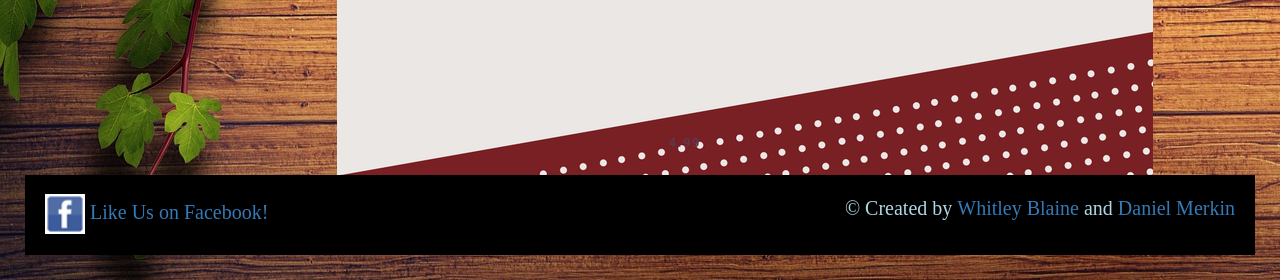
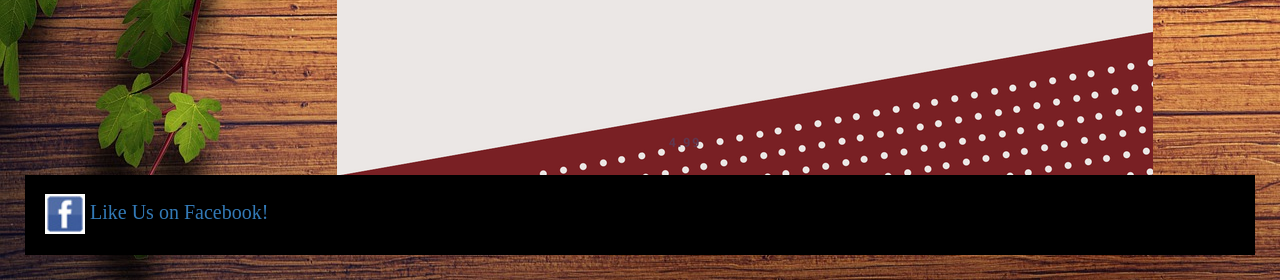
Before and after one commit to whitleyblaine/jerry_harveys, a PHP site: page /menu.html in a window 1280 px wide. Shown: the part 987-1267 px from the top of the page. Run offline with PHP 8.4, Linux system fonts and the light colour scheme; some libraries are stand-ins or nearby versions.

Commit message:
working on footer

```diff
--- a/assets/stylesheets/style.css
+++ b/assets/stylesheets/style.css
@@ -188,10 +188,6 @@ You also need to include this conditional style in the <head> of your HTML file
 */
 
 /************************/
-#c {
-  color: lightblue;
-  float: right;
-}
 
 #fbLogo img {
   float: left;
--- a/catering.html
+++ b/catering.html
@@ -86,7 +86,7 @@
     </div>
   </div>
   <div id="footer">
-    <a href="https://www.facebook.com/Jerry-Harveys-Deli-1718106888431904/"><img class="alignnone size-full wp-image-933 staysmall" id="fbLogo" alt="fb35" src="./assets/images/fbLogo.jpg" width="40" height="40"> Like Us on Facebook!</a><span id="c">&copy Created by <a href="https://www.github.com/whitleyblaine">Whitley Blaine</a> and <a href="https://www.github.com/dmerk2">Daniel Merkin</span>
+    <a href="https://www.facebook.com/Jerry-Harveys-Deli-1718106888431904/"><img class="alignnone size-full wp-image-933 staysmall" id="fbLogo" alt="fb35" src="./assets/images/fbLogo.jpg" width="40" height="40"> Like Us on Facebook!</a>
   </footer>
 
 
--- a/chanukah.html
+++ b/chanukah.html
@@ -84,8 +84,7 @@
     </div>
   </div>
   <div id="footer">
-    <a href="https://www.facebook.com/Jerry-Harveys-Deli-1718106888431904/"><img class="alignnone size-full wp-image-933 staysmall" id="fbLogo" alt="fb35" src="./assets/images/fbLogo.jpg" width="40" height="40"> Like Us on Facebook!</a><span id="c">&copy Created by <a href="https://www.github.com/whitleyblaine">Whitley Blaine</a> and <a href="https://www.github.com/dmerk2">Daniel Merkin</span>
-  </footer>
+    <a href="https://www.facebook.com/Jerry-Harveys-Deli-1718106888431904/"><img class="alignnone size-full wp-image-933 staysmall" id="fbLogo" alt="fb35" src="./assets/images/fbLogo.jpg" width="40" height="40"> Like Us on Facebook!</a>
 
 
 
--- a/contact.html
+++ b/contact.html
@@ -96,7 +96,7 @@
   </div>
 
   <div id="footer">
-    <a href="https://www.facebook.com/Jerry-Harveys-Deli-1718106888431904/"><img class="alignnone size-full wp-image-933 staysmall" id="fbLogo" alt="fb35" src="./assets/images/fbLogo.jpg" width="40" height="40"> Like Us on Facebook!</a><span id="c">&copy Created by <a href="https://www.github.com/whitleyblaine">Whitley Blaine</a> and <a href="https://www.github.com/dmerk2">Daniel Merkin</span>
+    <a href="https://www.facebook.com/Jerry-Harveys-Deli-1718106888431904/"><img class="alignnone size-full wp-image-933 staysmall" id="fbLogo" alt="fb35" src="./assets/images/fbLogo.jpg" width="40" height="40"> Like Us on Facebook!</a>
   </footer>
 
 
--- a/feedback.html
+++ b/feedback.html
@@ -108,7 +108,7 @@
 
 
   <div id="footer">
-    <a href="https://www.facebook.com/Jerry-Harveys-Deli-1718106888431904/"><img class="alignnone size-full wp-image-933 staysmall" id="fbLogo" alt="fb35" src="./assets/images/fbLogo.jpg" width="40" height="40"> Like Us on Facebook!</a><span id="c">&copy Created by <a href="https://www.github.com/whitleyblaine">Whitley Blaine</a> and <a href="https://www.github.com/dmerk2">Daniel Merkin</span>
+    <a href="https://www.facebook.com/Jerry-Harveys-Deli-1718106888431904/"><img class="alignnone size-full wp-image-933 staysmall" id="fbLogo" alt="fb35" src="./assets/images/fbLogo.jpg" width="40" height="40"> Like Us on Facebook!</a>
   </footer>
 
   <script type="text/javascript" src="https://cdnjs.cloudflare.com/ajax/libs/jquery/3.1.0/jquery.min.js"></script>
--- a/holidays.html
+++ b/holidays.html
@@ -89,7 +89,7 @@
   </div>
 
   <div id="footer">
-    <a href="https://www.facebook.com/Jerry-Harveys-Deli-1718106888431904/"><img class="alignnone size-full wp-image-933 staysmall" id="fbLogo" alt="fb35" src="./assets/images/fbLogo.jpg" width="40" height="40"> Like Us on Facebook!</a><span id="c">&copy Created by <a href="https://www.github.com/whitleyblaine">Whitley Blaine</a> and <a href="https://www.github.com/dmerk2">Daniel Merkin</span>
+    <a href="https://www.facebook.com/Jerry-Harveys-Deli-1718106888431904/"><img class="alignnone size-full wp-image-933 staysmall" id="fbLogo" alt="fb35" src="./assets/images/fbLogo.jpg" width="40" height="40"> Like Us on Facebook!</a>
   </footer>
 
 
--- a/index.html
+++ b/index.html
@@ -98,7 +98,7 @@
   </div>
 
   <div id="footer">
-    <a href="https://www.facebook.com/Jerry-Harveys-Deli-1718106888431904/"><img class="alignnone size-full wp-image-933 staysmall" id="fbLogo" alt="fb35" src="http://www.jerryandharveys.com/fooddudes/wp-content/uploads/2012/11/fb35.jpg" width="40" height="40"> Like Us on Facebook!</a><span id="c">&copy Created by <a href="https://www.github.com/whitleyblaine">Whitley Blaine</a> and <a href="https://www.github.com/dmerk2">Daniel Merkin</span>
+    <a href="https://www.facebook.com/Jerry-Harveys-Deli-1718106888431904/"><img class="alignnone size-full wp-image-933 staysmall" id="fbLogo" alt="fb35" src="http://www.jerryandharveys.com/fooddudes/wp-content/uploads/2012/11/fb35.jpg" width="40" height="40"> Like Us on Facebook!</a>
   </footer>
 
   <script type="text/javascript" src="https://cdnjs.cloudflare.com/ajax/libs/jquery/3.1.0/jquery.min.js"></script>
--- a/menu.html
+++ b/menu.html
@@ -77,7 +77,7 @@
   </div>
 
   <div id="footer">
-    <a href="https://www.facebook.com/Jerry-Harveys-Deli-1718106888431904/"><img class="alignnone size-full wp-image-933 staysmall" id="fbLogo" alt="fb35" src="./assets/images/fbLogo.jpg" width="40" height="40"> Like Us on Facebook!</a><span id="c">&copy Created by <a href="https://www.github.com/whitleyblaine">Whitley Blaine</a> and <a href="https://www.github.com/dmerk2">Daniel Merkin</span>
+    <a href="https://www.facebook.com/Jerry-Harveys-Deli-1718106888431904/"><img class="alignnone size-full wp-image-933 staysmall" id="fbLogo" alt="fb35" src="./assets/images/fbLogo.jpg" width="40" height="40"> Like Us on Facebook!</a>
   </footer>
 
   <script type="text/javascript" src="https://cdnjs.cloudflare.com/ajax/libs/jquery/3.1.0/jquery.min.js"></script>
--- a/passover.html
+++ b/passover.html
@@ -85,7 +85,7 @@
     </div>
   </div>
   <div id="footer">
-    <a href="https://www.facebook.com/Jerry-Harveys-Deli-1718106888431904/"><img class="alignnone size-full wp-image-933 staysmall" id="fbLogo" alt="fb35" src="./assets/images/fbLogo.jpg" width="40" height="40"> Like Us on Facebook!</a><span id="c">&copy Created by <a href="https://www.github.com/whitleyblaine">Whitley Blaine</a> and <a href="https://www.github.com/dmerk2">Daniel Merkin</span>
+    <a href="https://www.facebook.com/Jerry-Harveys-Deli-1718106888431904/"><img class="alignnone size-full wp-image-933 staysmall" id="fbLogo" alt="fb35" src="./assets/images/fbLogo.jpg" width="40" height="40"> Like Us on Facebook!</a>
   </footer>
 
 
--- a/rashhashana.html
+++ b/rashhashana.html
@@ -84,7 +84,7 @@
     </div>
   </div>
   <div id="footer">
-    <a href="https://www.facebook.com/Jerry-Harveys-Deli-1718106888431904/"><img class="alignnone size-full wp-image-933 staysmall" id="fbLogo" alt="fb35" src="./assets/images/fbLogo.jpg" width="40" height="40"> Like Us on Facebook!</a><span id="c">&copy Created by <a href="https://www.github.com/whitleyblaine">Whitley Blaine</a> and <a href="https://www.github.com/dmerk2">Daniel Merkin</span>
+    <a href="https://www.facebook.com/Jerry-Harveys-Deli-1718106888431904/"><img class="alignnone size-full wp-image-933 staysmall" id="fbLogo" alt="fb35" src="./assets/images/fbLogo.jpg" width="40" height="40"> Like Us on Facebook!</a>
   </footer>
 
 
```
